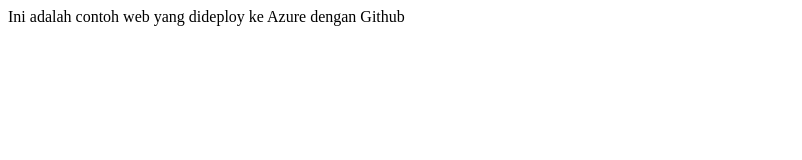
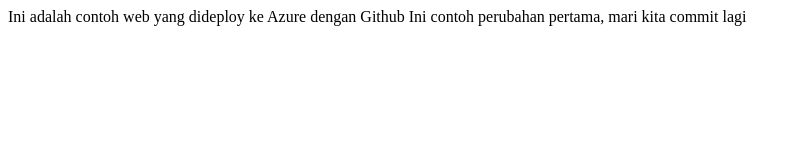
Before and after one commit to nmonarizqa/helloworldazurewithgit, a plain HTML site: page index.html in a window 1280 px wide. Shown: the whole page, without its empty margins (0-802 px from the left). Drawn offline with Linux system fonts and the light colour scheme.

Commit message:
perubahan pertama

```diff
--- a/index.html
+++ b/index.html
@@ -5,5 +5,6 @@
 </head>
 <body>
     Ini adalah contoh web yang dideploy ke Azure dengan Github
+    Ini contoh perubahan pertama, mari kita commit lagi
 </body>
 </html>
```
